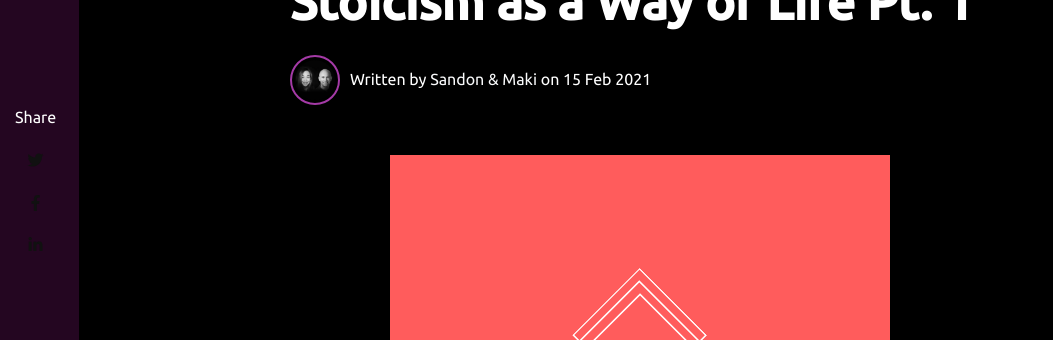
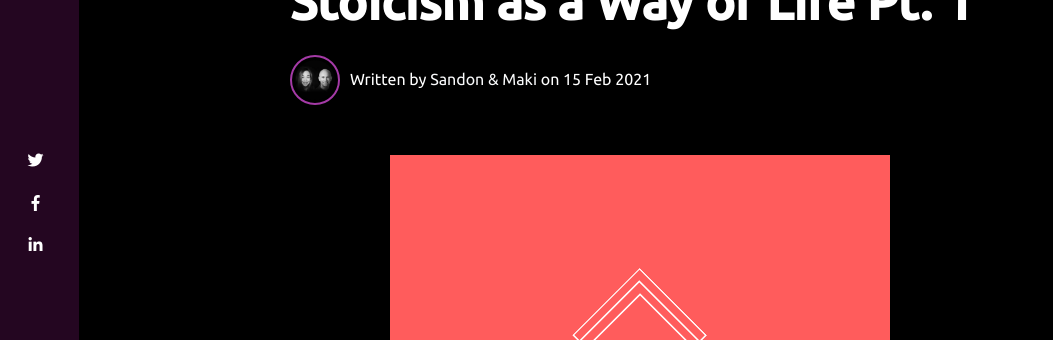
Before and after one commit to HiveCrafted/neurobytes, a Jekyll site: the page built from _posts/2021-02-15-stoicism-intro-1.md, in a window 1280 px wide. Shown: the part 265-605 px from the top of the page, without its empty margins (0-1053 px from the left). Built offline with Jekyll 4.4.1, drawn with Linux system fonts in a browser that asks for light colours; nearby versions of some CDN libraries; comment, search, counter and statistics services are not loaded.

Commit message:
Update theme

```diff
--- a/assets/css/theme.scss
+++ b/assets/css/theme.scss
@@ -192,6 +192,13 @@ img, img:hover {
             background: rgba(8, 11, 16, 0.7);
             animation: animate .3s;
     }
+}
+.fab {
+    color: #ffffff !important;
+}
+.share p
+{
+    visibility: hidden;
 }
 #menu {
     position: fixed;
```
Also changed, not shown: 3 other files.
